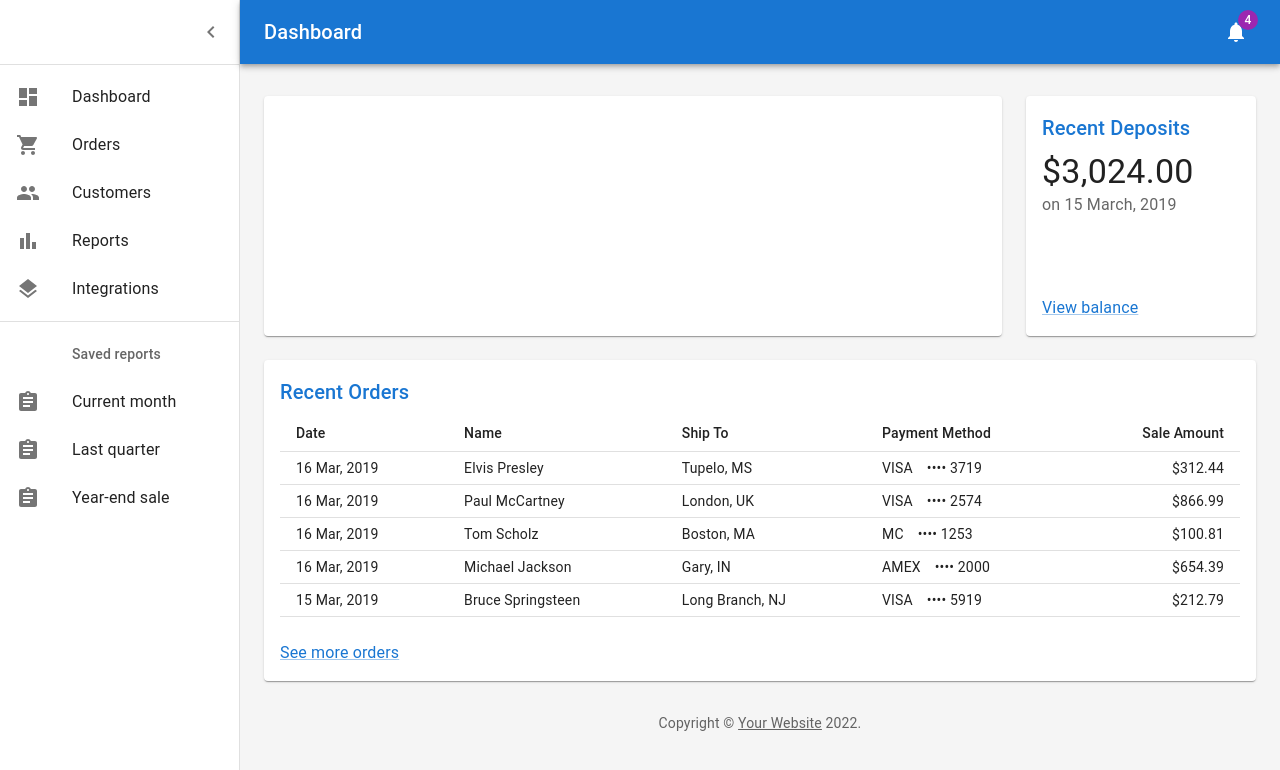
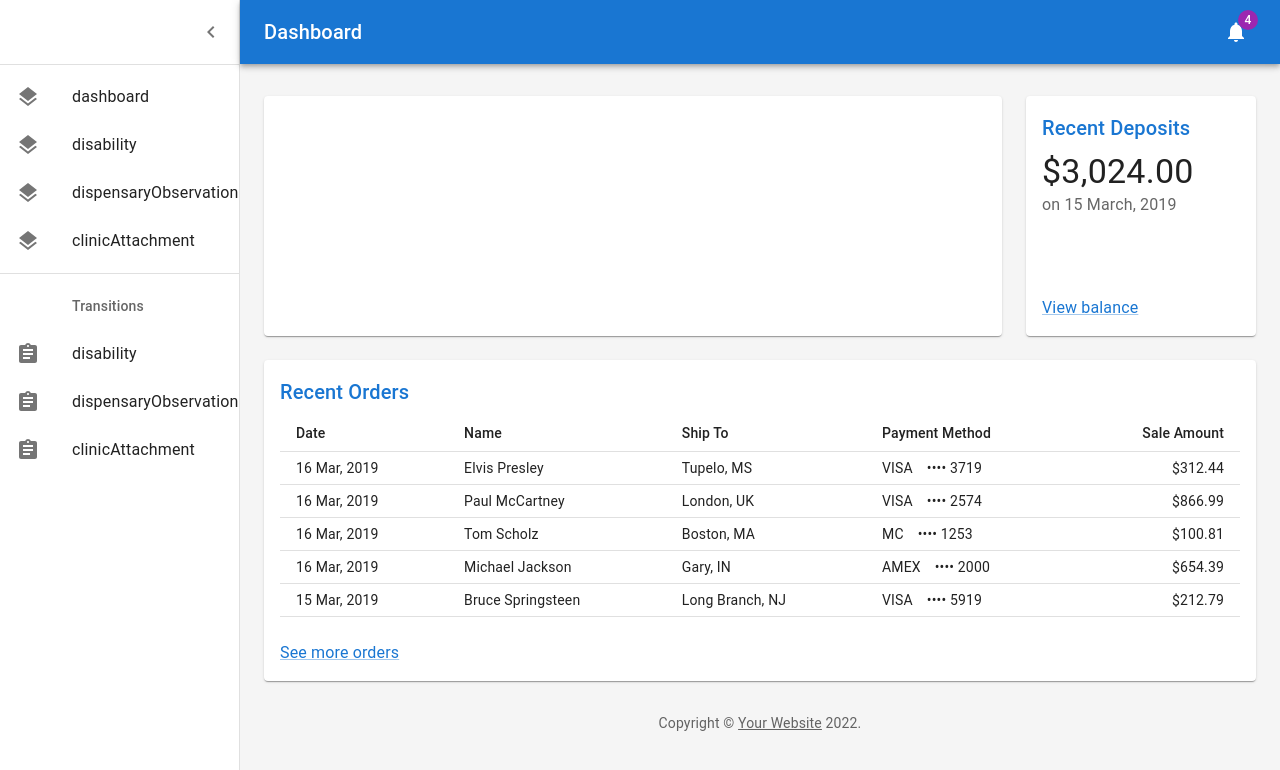
Before and after one commit to sergeyvbo/layout-engine, a React (Create React App) app: page / in a window 1280 px wide. Shown: the top 770 px of the page. Built offline with nearby package versions, Linux system fonts and the light colour scheme.

Commit message:
fill menu from json

```diff
--- a/src/App.tsx
+++ b/src/App.tsx
@@ -1,5 +1,3 @@
-import React from 'react';
-import logo from './logo.svg';
 import './App.css';
 import Dashboard from './components/Dashboard/Dashboard';
 
--- a/src/components/dashboard/Dashboard.tsx
+++ b/src/components/dashboard/Dashboard.tsx
@@ -12,7 +12,6 @@ import IconButton from '@mui/material/IconButton';
 import Badge from '@mui/material/Badge';
 import Container from '@mui/material/Container';
 import Grid from '@mui/material/Grid';
-import Paper from '@mui/material/Paper';
 import Link from '@mui/material/Link';
 import MenuIcon from '@mui/icons-material/Menu';
 import ChevronLeftIcon from '@mui/icons-material/ChevronLeft';
--- /dev/null
+++ b/src/data/generalMedicalPerspective.json
@@ -0,0 +1,107 @@
+{
+  "generalMedicalPerspective": {
+    "id": 50,
+    "name": "Общий врачебный ракурс",
+    "views": {
+      "dashboard": {
+        "id": 51,
+        "name": "Дашборд",
+        "sections": {
+          "disabilityResume": {
+            "type": "form",
+            "entity": {
+              "disablity": {
+                "$ref": "#/generalMedicalPerspective/domains/medical/entities/disablity"
+              }
+            }
+          }
+        },
+        "transitions": [
+          {
+            "disability": {
+              "$ref": "#/generalMedicalPerspective/views/disability"
+            }
+          },
+          {
+            "dispensaryObservation": {
+              "$ref": "#/generalMedicalPerspective/views/dispensaryObservation"
+            }
+          },
+          {
+            "clinicAttachment": {
+              "$ref": "#/generalMedicalPerspective/views/clinicAttachment"
+            }
+          }
+        ]
+      },
+      "disability": {
+        "id": 52,
+        "name": "Инвалидность",
+        "sections": {
+          "disabilityDetails": {
+            "type": "form",
+            "entity": {
+              "disablity": {
+                "$ref": "#/generalMedicalPerspective/domains/medical/entities/disablity"
+              }
+            }
+          }
+        },
+        "options": [
+          "dialog"
+        ]
+      },
+      "dispensaryObservation": {
+        "id": 53,
+        "name": "Диспансерное наблюдение",
+        "options": [
+          "dialog"
+        ]
+      },
+      "clinicAttachment": {
+        "id": 54,
+        "name": "Прикрепление к поликлинике",
+        "options": [
+          "dialog"
+        ]
+      }
+    },
+    "startView": {
+      "dashboard": {
+        "$ref": "#/generalMedicalPerspective/views/dashboard"
+      }
+    },
+    "layouts": {
+      "mainLayout": {
+        "type": {
+          "id": 258,
+          "name": "Макет",
+          "code": "layout"
+        },
+        "id": 204,
+        "name": "Основной макет"
+      }
+    },
+    "defaultLayout": {
+      "mainLayout": {
+        "$ref": "#/generalMedicalPerspective/layouts/mainLayout"
+      }
+    },
+    "domains": {
+      "medical": {
+        "id": 202,
+        "name": "Медицинские данные",
+        "entities": {
+          "disablity": {
+            "id": 57,
+            "name": "Инвалидность"
+          }
+        }
+      },
+      "personal": {
+        "id": 203,
+        "name": "Персональные данные"
+      }
+    }
+  }
+}
--- a/src/data/listItems.tsx
+++ b/src/data/listItems.tsx
@@ -3,70 +3,40 @@ import ListItemButton from '@mui/material/ListItemButton';
 import ListItemIcon from '@mui/material/ListItemIcon';
 import ListItemText from '@mui/material/ListItemText';
 import ListSubheader from '@mui/material/ListSubheader';
-import DashboardIcon from '@mui/icons-material/Dashboard';
-import ShoppingCartIcon from '@mui/icons-material/ShoppingCart';
-import PeopleIcon from '@mui/icons-material/People';
-import BarChartIcon from '@mui/icons-material/BarChart';
 import LayersIcon from '@mui/icons-material/Layers';
 import AssignmentIcon from '@mui/icons-material/Assignment';
+import generalMedicalPerscriptive from '../data/generalMedicalPerspective.json';
 
 export const mainListItems = (
   <React.Fragment>
-    <ListItemButton>
-      <ListItemIcon>
-        <DashboardIcon />
-      </ListItemIcon>
-      <ListItemText primary="Dashboard" />
-    </ListItemButton>
-    <ListItemButton>
-      <ListItemIcon>
-        <ShoppingCartIcon />
-      </ListItemIcon>
-      <ListItemText primary="Orders" />
-    </ListItemButton>
-    <ListItemButton>
-      <ListItemIcon>
-        <PeopleIcon />
-      </ListItemIcon>
-      <ListItemText primary="Customers" />
-    </ListItemButton>
-    <ListItemButton>
-      <ListItemIcon>
-        <BarChartIcon />
-      </ListItemIcon>
-      <ListItemText primary="Reports" />
-    </ListItemButton>
+    {Object.keys(generalMedicalPerscriptive.generalMedicalPerspective.views).map(key => {
+      console.log(key);
+      return(
         <ListItemButton>
           <ListItemIcon>
           <LayersIcon />
           </ListItemIcon>
-      <ListItemText primary="Integrations" />
+          <ListItemText primary={key} />
         </ListItemButton>
+      );
+    })}
   </React.Fragment>
 );
 
 export const secondaryListItems = (
   <React.Fragment>
     <ListSubheader component="div" inset>
-      Saved reports
+      Transitions
     </ListSubheader>
-    <ListItemButton>
+    {generalMedicalPerscriptive.generalMedicalPerspective.views.dashboard.transitions.map(t => {
+      const key = Object.keys(t) && Object.keys(t)[0];
+      return(<ListItemButton key = {key}>
         <ListItemIcon>
           <AssignmentIcon />
         </ListItemIcon>
-      <ListItemText primary="Current month" />
+        <ListItemText primary={key} />
       </ListItemButton>
-    <ListItemButton>
-      <ListItemIcon>
-        <AssignmentIcon />
-      </ListItemIcon>
-      <ListItemText primary="Last quarter" />
-    </ListItemButton>
-    <ListItemButton>
-      <ListItemIcon>
-        <AssignmentIcon />
-      </ListItemIcon>
-      <ListItemText primary="Year-end sale" />
-    </ListItemButton>
+      );
+    })}
   </React.Fragment>
 );
```
Lines whose indentation alone changed are shown as unchanged.
